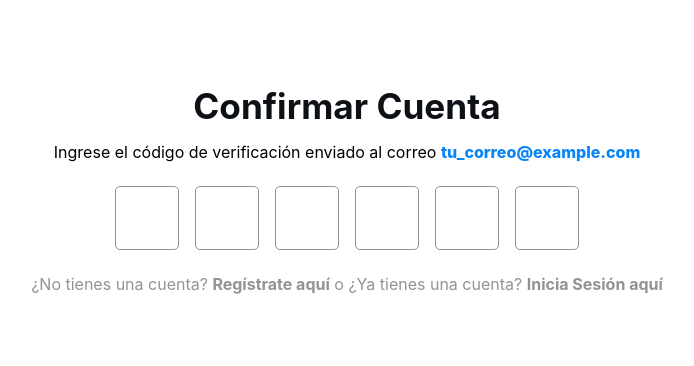
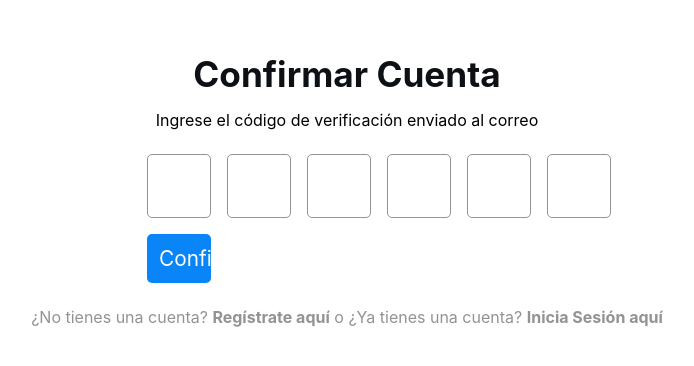
Before and after one commit to robinbuezo11/HireVision, a React (Create React App) app in the folder Frontend/: page /Confirm in a window 1280 px wide. Shown: the part 202-568 px from the top of the page, without its empty margins (293-987 px from the left). Built offline with nearby package versions, Linux system fonts and the light colour scheme.

Commit message:
[update] validacion de cuenta

```diff
--- a/Frontend/src/Pages/Confirm/Confirm.js
+++ b/Frontend/src/Pages/Confirm/Confirm.js
@@ -1,15 +1,14 @@
-import React, { useState, useRef, useEffect } from 'react';
+import React, { useState, useRef } from 'react';
 import { useNavigate, useLocation } from 'react-router-dom';
 import './Confirm.css';
 
 const Confirm = () => {
+    const location = useLocation();
+    const navigate = useNavigate();
+    const email = location.state?.email;
     const [values, setValues] = useState(['', '', '', '', '', '']);
     const inputs = useRef([]);
-    const navigate = useNavigate();
-    const location = useLocation();
-    const email = location.state?.email || 'tu_correo@example.com';
 
-    // Función para manejar el cambio de los inputs
     const handleChange = (e, index) => {
         const value = e.target.value;
         if (/^\d$/.test(value)) {
@@ -19,11 +18,6 @@ const Confirm = () => {
 
             if (index < 5 && value) {
                 inputs.current[index + 1].focus();
-            }
-
-            // Verificar si todos los campos están completos
-            if (newValues.every(val => val !== '')) {
-                confirmCode(newValues.join(''));
             }
         }
     };
@@ -42,38 +36,48 @@ const Confirm = () => {
         }
     };
 
-    // Función para enviar el código de confirmación a la API
-    const confirmCode = (code) => {
-        fetch(`${process.env.REACT_APP_API_URL}/confirm`, {
+    const handleSubmit = (e) => {
+        e.preventDefault();
+        const code = values.join('');
+
+        if (code.length < 6) {
+            alert("Por favor, ingresa un código completo.");
+            return;
+        }
+
+        const payload = {
+            email: email,
+            code: code,
+        };
+        console.log(JSON.stringify(payload));
+
+        fetch(process.env.REACT_APP_API_URL + '/users/confirm', {
             method: 'POST',
             headers: {
                 'Content-Type': 'application/json',
             },
-            body: JSON.stringify({
-                email: email,
-                code: code,
-            }),
+            body: JSON.stringify(payload),
         })
         .then((res) => res.json())
         .then((data) => {
             if (data.err) {
-
-                alert(`Email: ${email}\n Code: ${code}\n Error: ${data.err}`); // Puedes usar Swal o cualquier otro modal
+                alert(`Error: ${data.err}`);
             } else {
-                alert('¡Código confirmado con éxito!');
-                navigate('/'); // Redirige a otra página si es necesario
+                alert("Cuenta confirmada exitosamente.");
+                navigate('/');
             }
         })
         .catch((err) => {
-            alert(`Error: ${err.message}`); // Puedes usar Swal o cualquier otro modal
+            alert(`Error: ${err.message}`);
         });
     };
+
 
     return (
         <div className='container'>
             <h1 className='title-confirm'>Confirmar Cuenta</h1>
             <p>Ingrese el código de verificación enviado al correo <span className='span-email'>{email}</span></p>
-            <div className='form-confirm'>
+            <form onSubmit={handleSubmit} className='form-confirm'>
                 {values.map((value, index) => (
                     <input
                         key={index}
@@ -86,7 +90,8 @@ const Confirm = () => {
                         maxLength={1}
                     />
                 ))}
-            </div>
+                <button type='submit'>Confirmar</button>
+            </form>
             <p className='login-signup'>¿No tienes una cuenta? <span className='navigate' onClick={() => navigate('/signup')}>Regístrate aquí</span> o ¿Ya tienes una cuenta? <span className='navigate' onClick={() => navigate('/')}>Inicia Sesión aquí</span></p>
         </div>
     );
```
